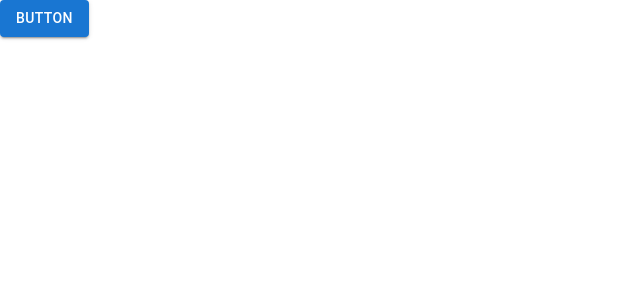
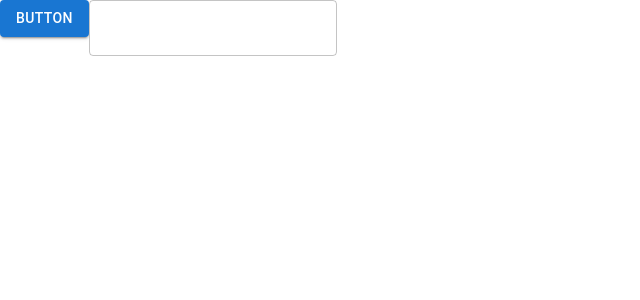
Before and after one commit to AnaRu80/my-pendings, a React (Create React App) app: page / in a window 1280 px wide. Shown: the top 300 px of the page, without its empty margins (0-640 px from the left). Built offline with nearby package versions, Linux system fonts and the light colour scheme.

Commit message:
input component

```diff
--- a/src/App.tsx
+++ b/src/App.tsx
@@ -1,12 +1,13 @@
 import React from 'react';
 import logo from './logo.svg';
 import './App.css';
-import { Button } from './components/atoms';
+import { Button, Input } from './components/atoms';
 
 function App() {
 	return (
 		<div>
 			<Button text="button" />
+			<Input />
 		</div>
 	);
 }
--- a/src/components/atoms/index.ts
+++ b/src/components/atoms/index.ts
@@ -1 +1,2 @@
 export * from './button/Button';
+export * from './input/Input';
--- /dev/null
+++ b/src/components/atoms/input/Input.props.ts
@@ -0,0 +1,5 @@
+import { TextFieldProps } from '@mui/material';
+
+export type InputProps = TextFieldProps & {
+	id?: string;
+};
--- /dev/null
+++ b/src/components/atoms/input/Input.styles.ts
@@ -0,0 +1,7 @@
+import { SxProps } from '@mui/material';
+
+const InputStyles: SxProps = {
+	backgroundColor: 'white',
+};
+
+export default InputStyles;
--- /dev/null
+++ b/src/components/atoms/input/Input.tsx
@@ -0,0 +1,13 @@
+import React from 'react';
+import { InputProps } from './Input.props';
+import { TextField } from '@mui/material';
+import InputStyles from './Input.styles';
+
+export function Input(props: InputProps) {
+	const { color = 'primary', sx, variant = 'outlined' } = props;
+	const sxStyles = [
+		...(Array.isArray(InputStyles) ? InputStyles : [InputStyles]),
+		sx,
+	];
+	return <TextField {...props} sx={sxStyles} variant="outlined" />;
+}
```
